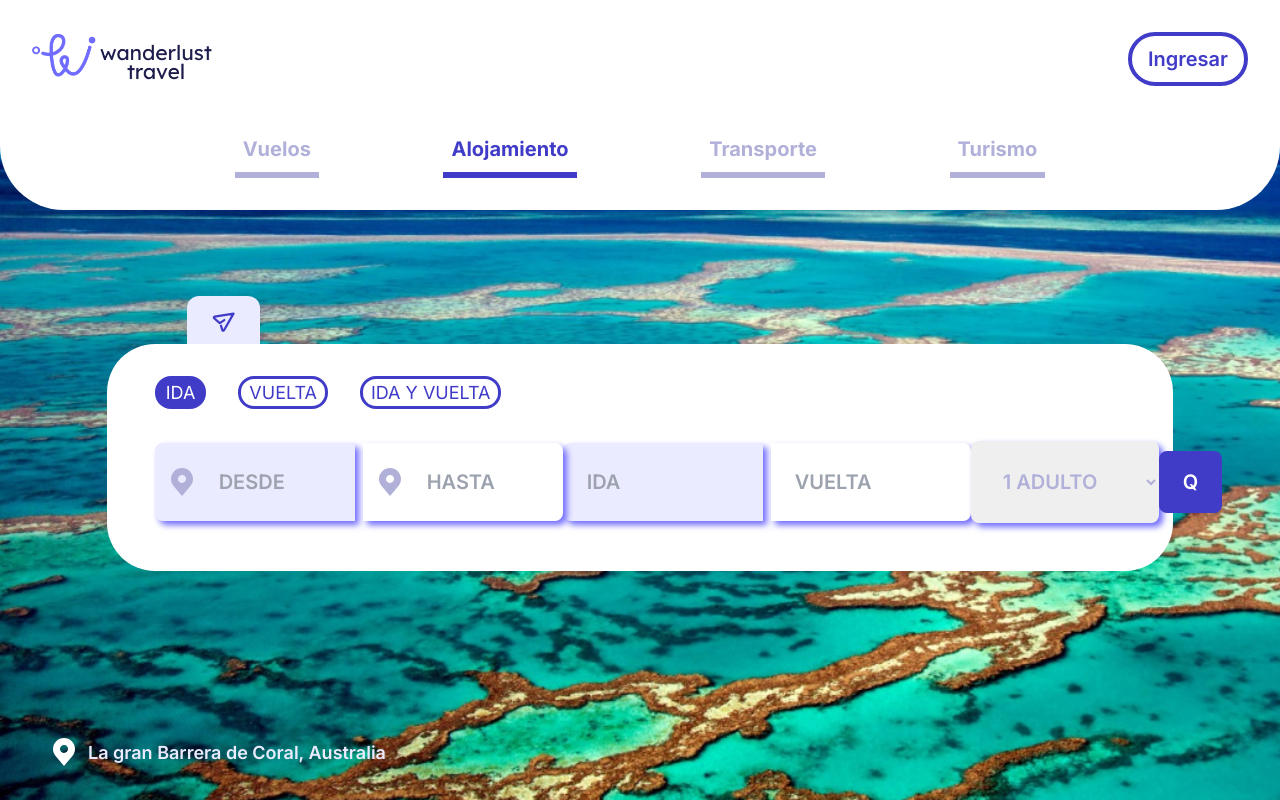
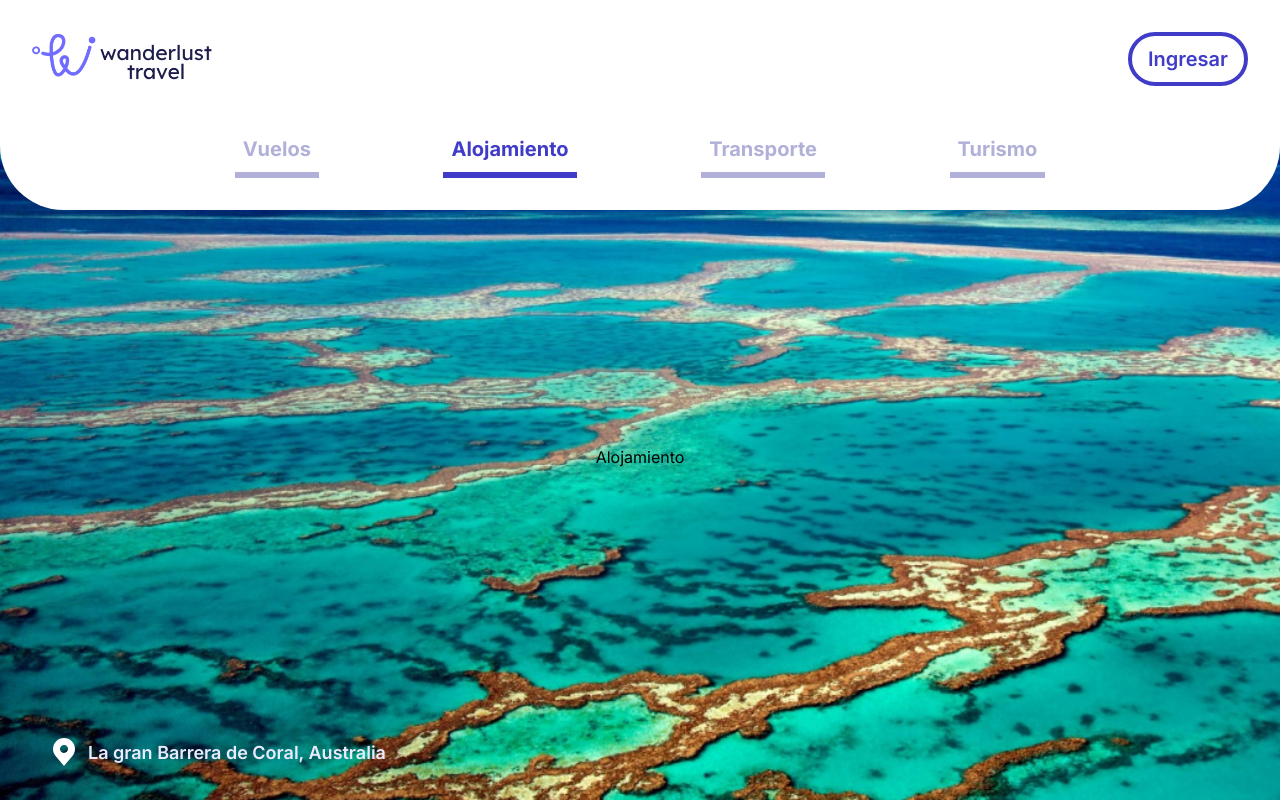
Before and after one commit to Slisandro/wanderlust_frontend, a Next.js app: page / in a window 1280 px wide. Both pictures are taken after a click on the button "Alojamiento". Built offline with nearby package versions, Linux system fonts and the light colour scheme.

Commit message:
interaction submenu

```diff
--- a/src/components/search-bar-component.tsx
+++ b/src/components/search-bar-component.tsx
@@ -1,3 +1,5 @@
+'use client'
+import { Menu, useMenu } from "@/store";
 import MenuFlightComponent from "./menu-flight-component";
 
 const IconAirplane = () => (
@@ -5,16 +7,24 @@ const IconAirplane = () => (
         <svg width="25" height="20" viewBox="0 0 31 27" fill="none" xmlns="http://www.w3.org/2000/svg">
             <path
                 d="M16.5474 10.8584L10.452 15.0718L2.82985 8.40268C2.78434 8.36476 2.74307 8.32204 2.70674 8.27528C2.17217 7.55043 2.63581 6.47102 3.57943 6.31964L29.0102 2.24363L16.2111 24.5936C15.7422 25.4141 14.5889 25.4737 14.0903 24.7436C14.0475 24.6772 14.0145 24.605 13.9923 24.5291L12.0664 18.5094"
-                stroke="#403CC7" stroke-width="3" stroke-linecap="round" stroke-linejoin="round" />
+                stroke="#403CC7" strokeWidth="3" strokeLinecap="round" strokeLinejoin="round" />
         </svg>
     </div>
 );
 
 export default function SearchBarComponent() {
-    return (
+    const { type } = useMenu<Menu>(s => s as Menu);
+
+    if (type === "Vuelos") return (
         <div className="relative w-5/6">
             <IconAirplane />
             <MenuFlightComponent />
         </div>
-    )
+    );
+
+    if (type === "Alojamiento") return <p className="mx-auto">Alojamiento</p>;
+    if (type === "Transporte") return <p className="mx-auto">Transporte</p>;
+    if (type === "Turismo") return <p className="mx-auto">Turismo</p>;
+
+    return <p className="mx-auto">Loading...</p>;
 }
```
